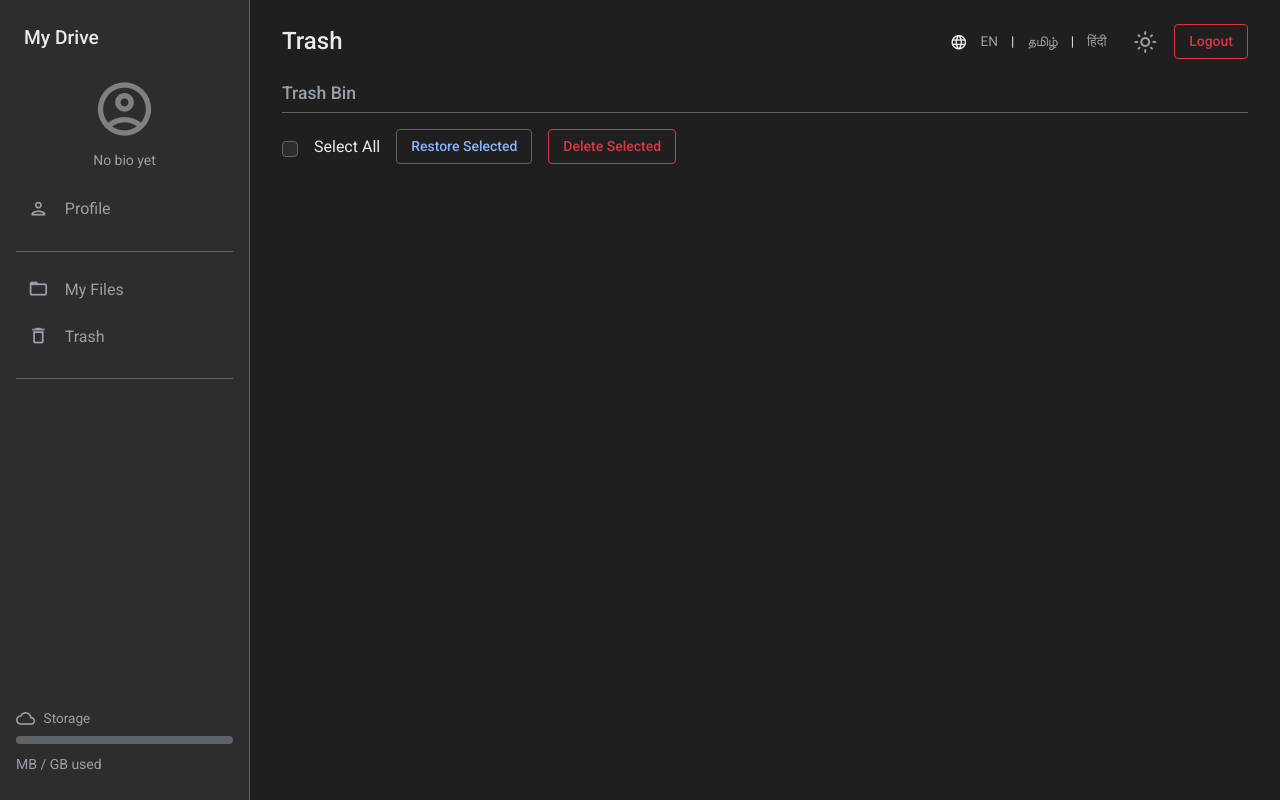
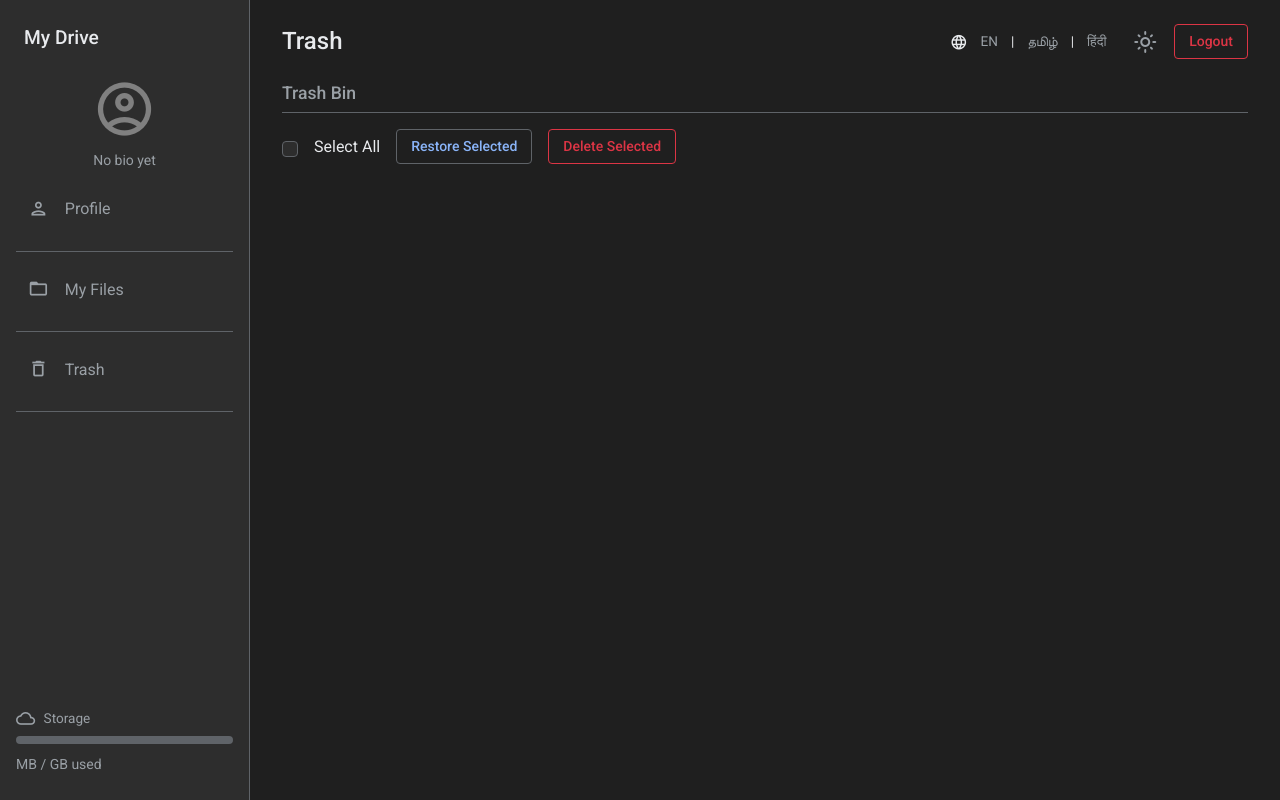
Before and after one commit to Aswin-AR5055/MiniGDrive, a Flask app: template templates/trash.html in a window 1280 px wide. Run offline with Flask 2, Linux system fonts and the light colour scheme; the template is opened without the code that fills it, so the values that code supplies are empty; some libraries are stand-ins or nearby versions.

Commit message:
updated trash

```diff
--- a/templates/trash.html
+++ b/templates/trash.html
@@ -38,6 +38,8 @@
                 <span class="material-icons-outlined">folder_open</span>
                 <span>{{ translations["my_files"] | default("My Files") }}</span>
             </a>
+
+            <div class="sidebar-divider"></div>
 
             <a href="/trash" class="sidebar-item {% if active_page == 'trash' %}active{% endif %}">
                 <span class="material-icons-outlined">delete</span>
```
